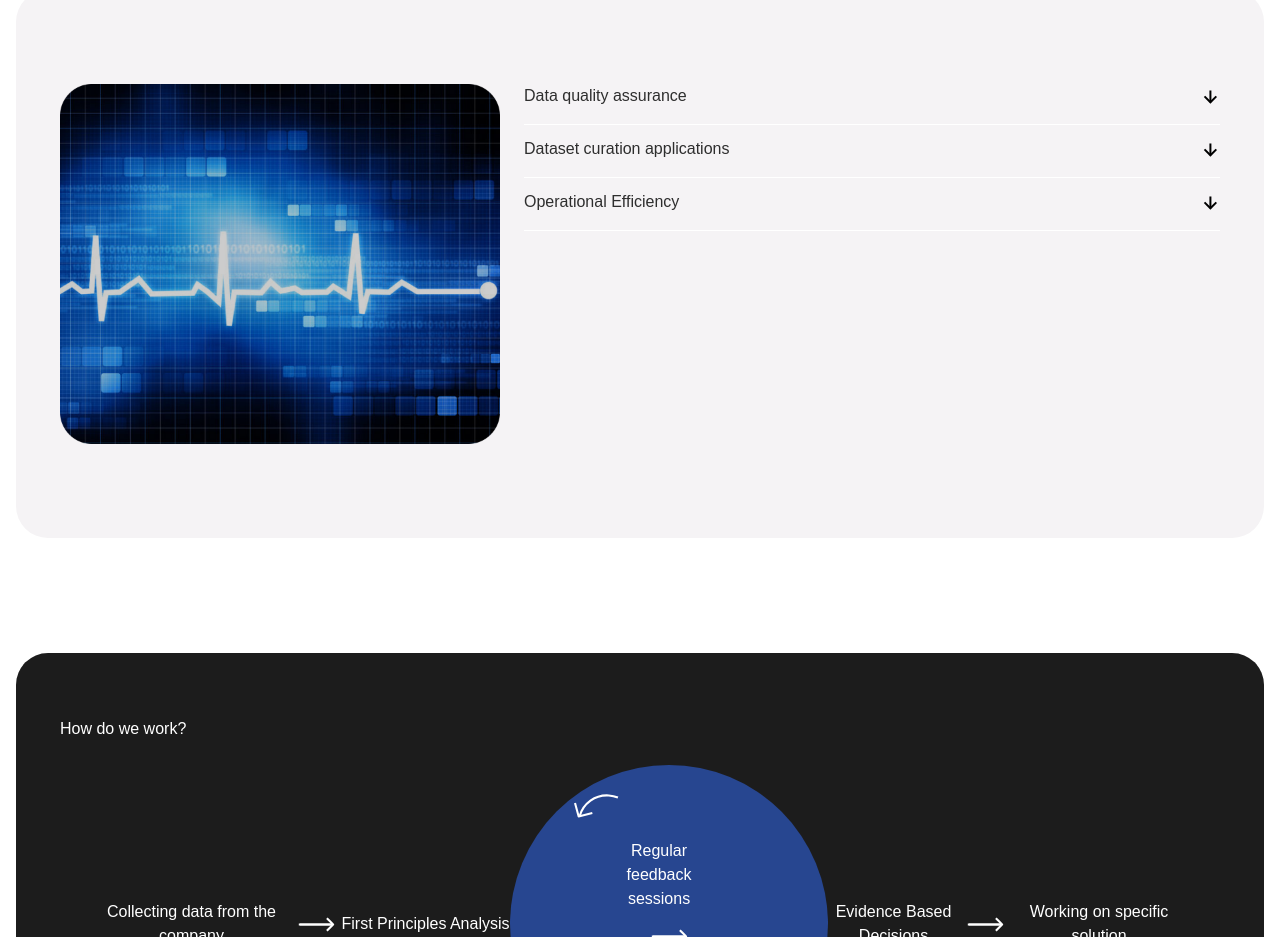
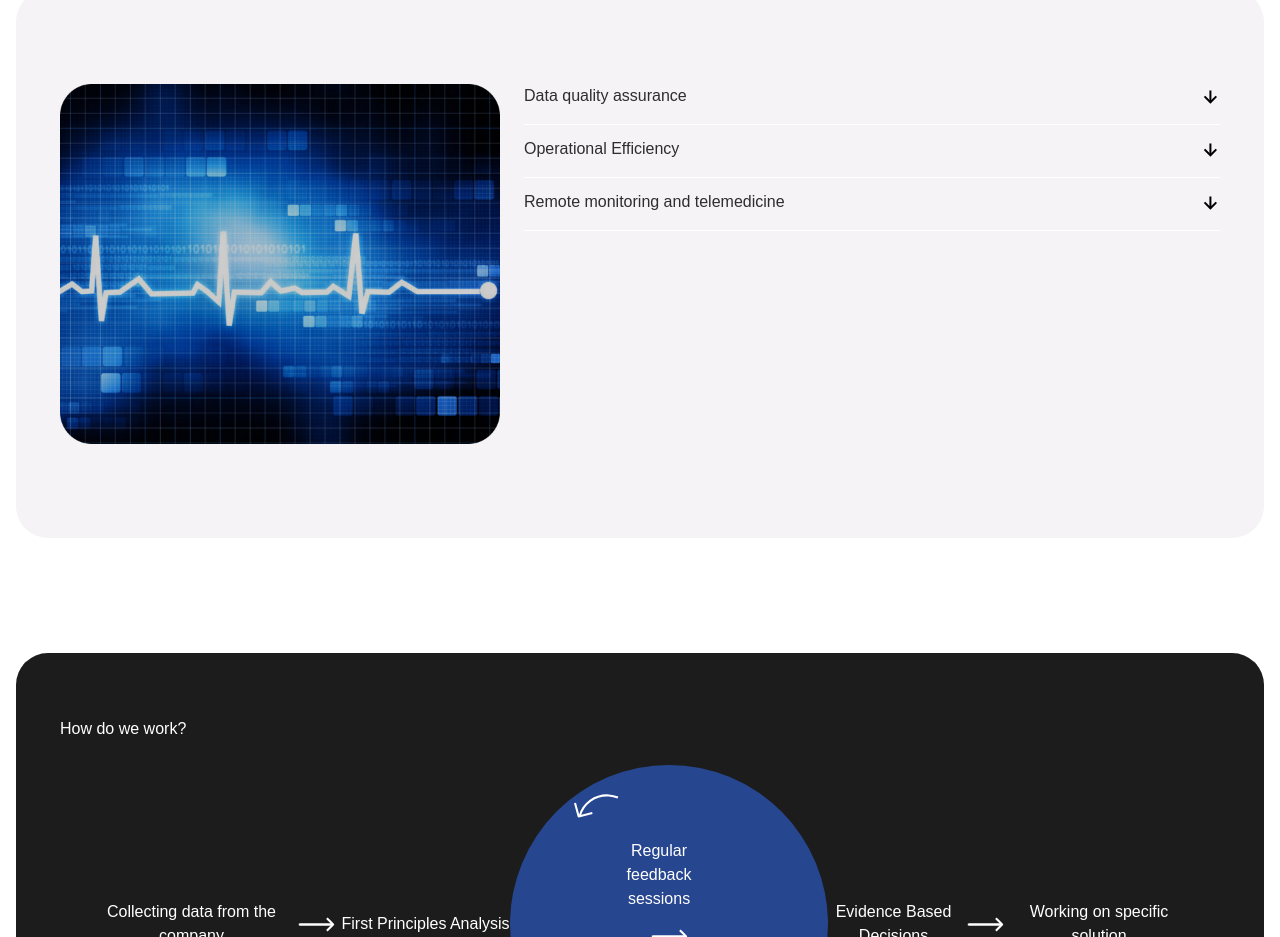
Before and after one commit to Nospoko/epr-landing, a Next.js app in the folder algrtm/: page /medTech in a window 1280 px wide. Shown: the part 860-1797 px from the top of the page. Built offline with nearby package versions, Linux system fonts and the light colour scheme; a web font is replaced by a local one.

Commit message:
updated copy for medTech subpage in offer section

```diff
--- a/algrtm/src/data/offerSectionsTexts.js
+++ b/algrtm/src/data/offerSectionsTexts.js
@@ -73,18 +73,21 @@ const offerSectionTexts = [
   // medTech
   {
     title: "Data quality assurance ",
+    description:
+      "Ensuring high-quality data is critical in the medical industry, where accurate information can significantly impact patient outcomes. Data science tools can help in cleaning, validating, and standardizing data to maintain its integrity and reliability. Tools for visualization and exploration can include human expertise.",
     visible: false,
   },
-  {
-    title: "Dataset curation applications",
-    visible: false,
-  },
+
   {
     title: "Operational Efficiency",
+    description:
+      "Data science offers valuable insights to enhance operational efficiency in medical institutions. By analyzing large datasets, it can reveal patterns and trends that highlight areas for potential optimization. Advanced analytics techniques can provide a clearer picture of patient admission trends, resource utilization, and workflow bottlenecks. With data-driven insights, healthcare providers can make informed decisions to reduce wait times, improve resource allocation, and ultimately deliver better patient care while managing costs more effectively.",
     visible: false,
   },
   {
     title: "Remote monitoring and telemedicine",
+    description:
+      "The integration of data science in remote monitoring and telemedicine is revolutionizing patient care. Advanced analytics and machine learning algorithms can process data from wearable devices and remote sensors to monitor patient health in real-time. This allows for early detection of potential health issues, timely interventions, and continuous patient management without the need for frequent in-person visits, thus improving access to care and patient outcomes.",
     visible: false,
   },
 ];
```
